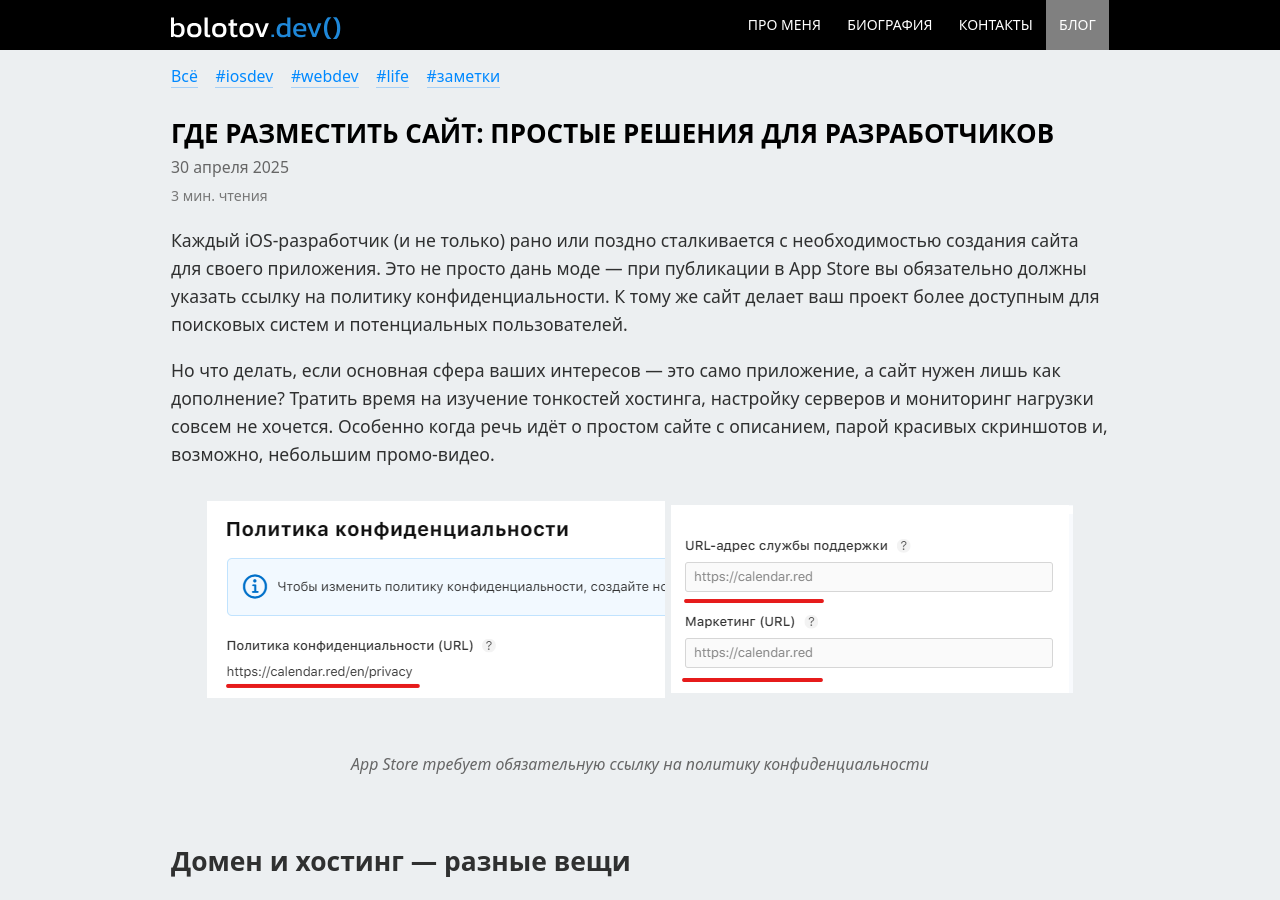
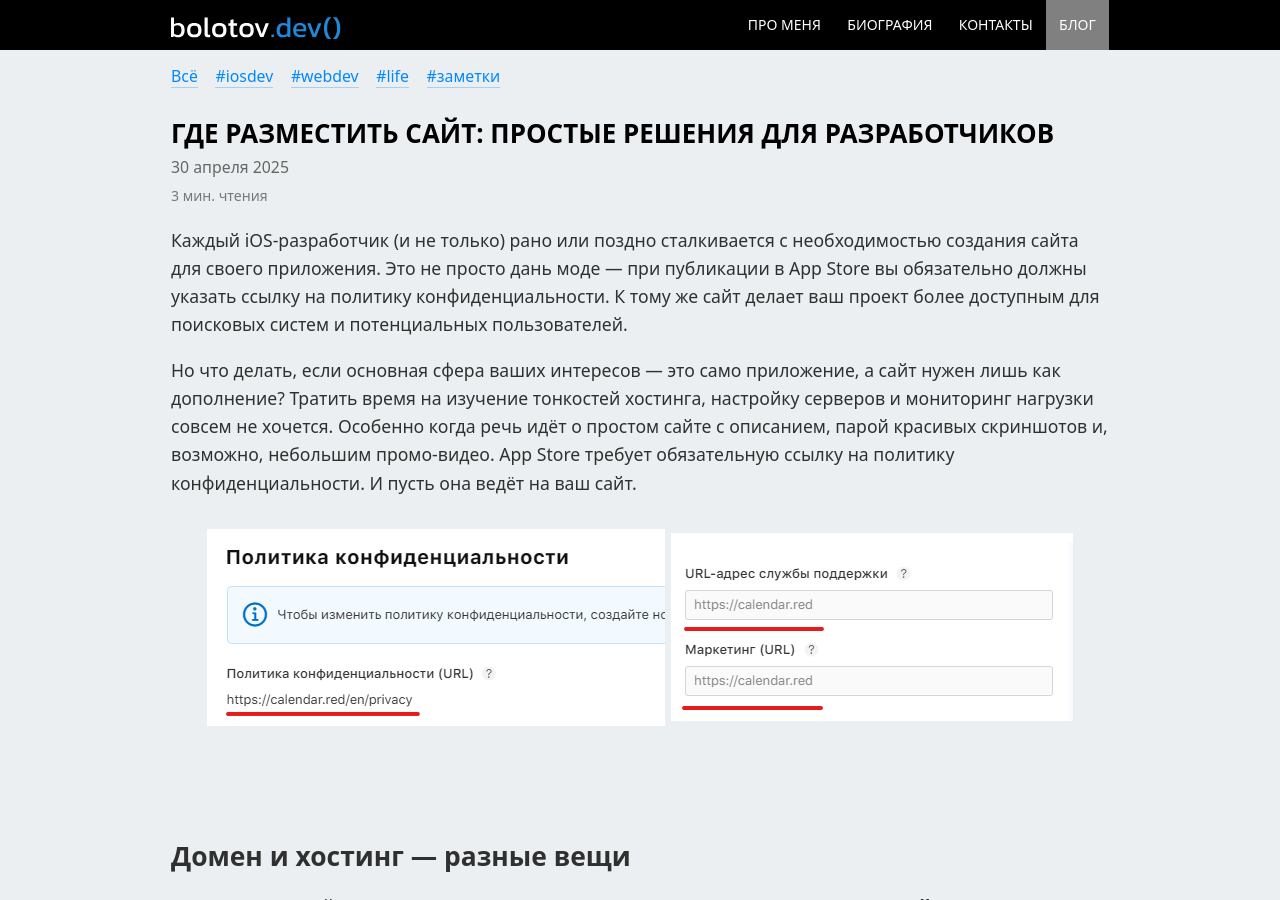
Before and after one commit to artembolotov/artembolotov.github.io, a Jekyll site: the page built from blog/_posts/2025-04-30-hosting.md, in a window 1280 px wide and 900 px high. Built offline with Jekyll 4.4.1, drawn with Linux system fonts in a browser that asks for light colours.

Commit message:
Updated hosting

```diff
--- a/blog/_posts/2025-04-30-hosting.md
+++ b/blog/_posts/2025-04-30-hosting.md
@@ -6,13 +6,13 @@ tags: [webdev]
 
 Каждый iOS-разработчик (и не только) рано или поздно сталкивается с необходимостью создания сайта для своего приложения. Это не просто дань моде — при публикации в App Store вы обязательно должны указать ссылку на политику конфиденциальности. К тому же сайт делает ваш проект более доступным для поисковых систем и потенциальных пользователей.
 
-Но что делать, если основная сфера ваших интересов — это само приложение, а сайт нужен лишь как дополнение? Тратить время на изучение тонкостей хостинга, настройку серверов и мониторинг нагрузки совсем не хочется. Особенно когда речь идёт о простом сайте с описанием, парой красивых скриншотов и, возможно, небольшим промо-видео.
+Но что делать, если основная сфера ваших интересов — это само приложение, а сайт нужен лишь как дополнение? Тратить время на изучение тонкостей хостинга, настройку серверов и мониторинг нагрузки совсем не хочется. Особенно когда речь идёт о простом сайте с описанием, парой красивых скриншотов и, возможно, небольшим промо-видео. App Store требует обязательную ссылку на политику конфиденциальности. И пусть она ведёт на ваш сайт.
 
 {% capture gallery_appstore %}
 /blog/img/2025-04-30-hosting/privacy.png|Appstore Connect privacy
 /blog/img/2025-04-30-hosting/marketing.png|Appstore Connect marketing
 {% endcapture %}
-{% include gallery.html images=gallery_appstore caption="App Store требует обязательную ссылку на политику конфиденциальности" %}
+{% include gallery.html images=gallery_appstore %}
 
 ## Домен и хостинг — разные вещи
 
```
